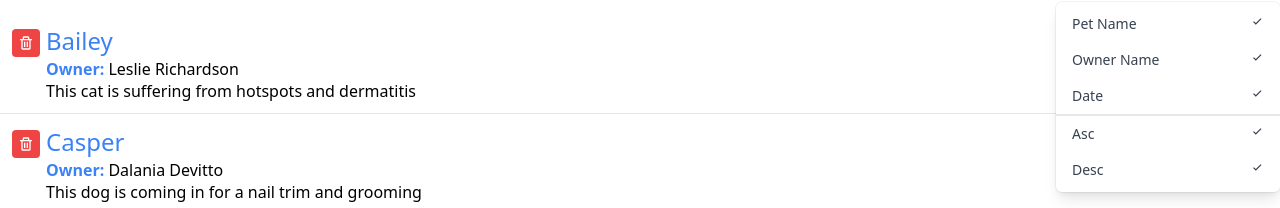
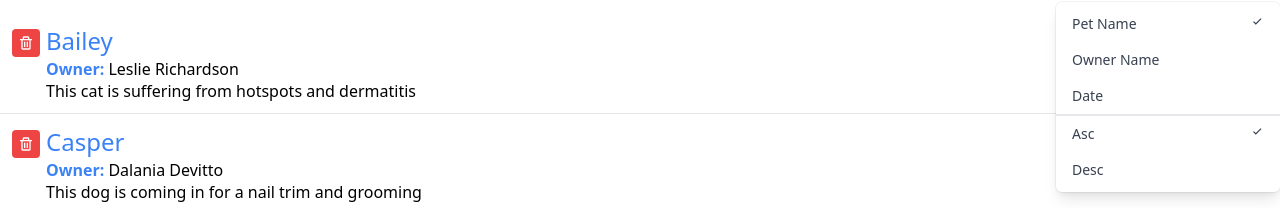
Before and after one commit to KHUDNELL/react-interface, a React (Create React App) app: page / in a window 1280 px wide. Both pictures are taken after a click on the button "Sort By". Shown: the part 592-800 px from the top of the page. Built offline with nearby package versions, Linux system fonts and the light colour scheme.

Commit message:
sorting interface programmin

```diff
--- a/src/App.js
+++ b/src/App.js
@@ -46,6 +46,10 @@
      <AddAppointment />
      <Search query={query}
        onQueryChange={myQuery => setQuery(myQuery)}
+       orderBy={orderBy}
+       onOrderByChange={mySort => setOrderBy(mySort)}
+       sortBy={sortBy}
+       onSortByChange = {mySort => setSortBy(mySort)}
      />
 
      <ul className="divide-y divide-gray-200">
--- a/src/components/Search.js
+++ b/src/components/Search.js
@@ -1,7 +1,7 @@
 import { BiSearch, BiCaretDown, BiCheck } from "react-icons/bi";
 import { useState } from 'react';
 
-const DropDown = ({toggle}) => {
+const DropDown = ({toggle, sortBy, onSortByChange, orderBy, onOrderByChange}) => {
 
   if(!toggle) {
     return null;
@@ -12,27 +12,32 @@
       rounded-md shadow-lg bg-white ring-1 ring-black ring-opacity-5">
       <div className="py-1" role="menu" aria-orientation="vertical" aria-labelledby="options-menu">
         <div
+          onClick={() => onSortByChange('petName')}
           className="px-4 py-2 text-sm text-gray-700 hover:bg-gray-100 hover:text-gray-900 flex justify-between cursor-pointer"
-          role="menuitem">Pet Name <BiCheck /></div>
+          role="menuitem">Pet Name { (sortBy === 'petName') && <BiCheck />}</div>
         <div
+         onClick={() => onSortByChange('ownerName')}
           className="px-4 py-2 text-sm text-gray-700 hover:bg-gray-100 hover:text-gray-900 flex justify-between cursor-pointer"
-          role="menuitem">Owner Name  <BiCheck /></div>
+          role="menuitem">Owner Name   { (sortBy === 'ownerName') && <BiCheck />}</div>
         <div
+         onClick={() => onSortByChange('aptDate')}
           className="px-4 py-2 text-sm text-gray-700 hover:bg-gray-100 hover:text-gray-900 flex justify-between cursor-pointer"
-          role="menuitem">Date <BiCheck /></div>
+          role="menuitem">Date  { (sortBy === 'aptDate') && <BiCheck />}</div>
         <div
+         onClick={() => onOrderByChange('asc')}
           className="px-4 py-2 text-sm text-gray-700 hover:bg-gray-100 hover:text-gray-900 flex justify-between cursor-pointer border-gray-1 border-t-2"
-          role="menuitem">Asc <BiCheck /></div>
+          role="menuitem">Asc  { (orderBy === 'asc') && <BiCheck />}</div>
         <div
+         onClick={() => onOrderByChange('desc')}
           className="px-4 py-2 text-sm text-gray-700 hover:bg-gray-100 hover:text-gray-900 flex justify-between cursor-pointer"
-          role="menuitem">Desc <BiCheck /></div>
+          role="menuitem">Desc  { (orderBy === 'desc') && <BiCheck />}</div>
       </div>
     </div>
   )
 }
 
 
-const Search = ({query, onQueryChange}) => {
+const Search = ({query, onQueryChange, sortBy, onSortByChange, orderBy, onOrderByChange}) => {
 
     let [toggleSort, setToggleSort ] = useState(false);
 
@@ -52,7 +57,12 @@
                 className="justify-center px-4 py-2 bg-blue-400 border-2 border-blue-400 text-sm text-white hover:bg-blue-700 focus:outline-none focus:ring-2 focus:ring-offset-2 flex items-center" id="options-menu" aria-haspopup="true" aria-expanded="true">
                 Sort By <BiCaretDown className="ml-2" />
               </button>
-              <DropDown toggle={toggleSort}/>
+              <DropDown toggle={toggleSort}
+                sortBy={sortBy}
+                onSortByChange={mySort => onSortByChange(mySort)}
+                orderBy={orderBy}
+                onOrderByChange={myOrder => onOrderByChange(myOrder)}
+              />
             </div>
           </div>
         </div>
```
